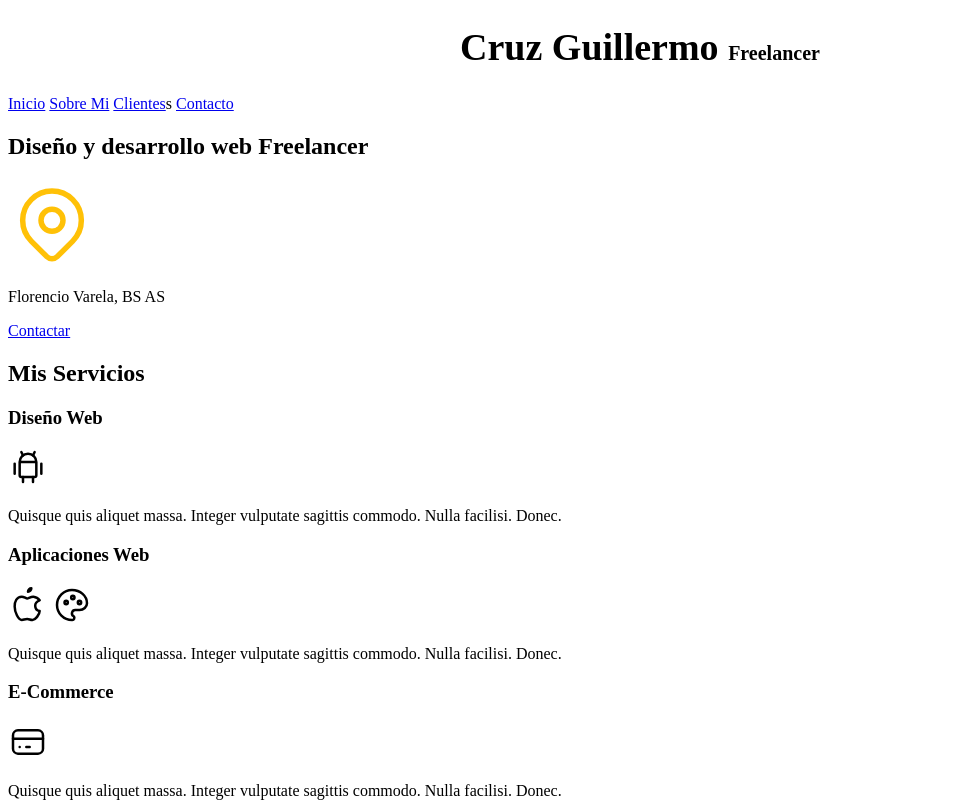
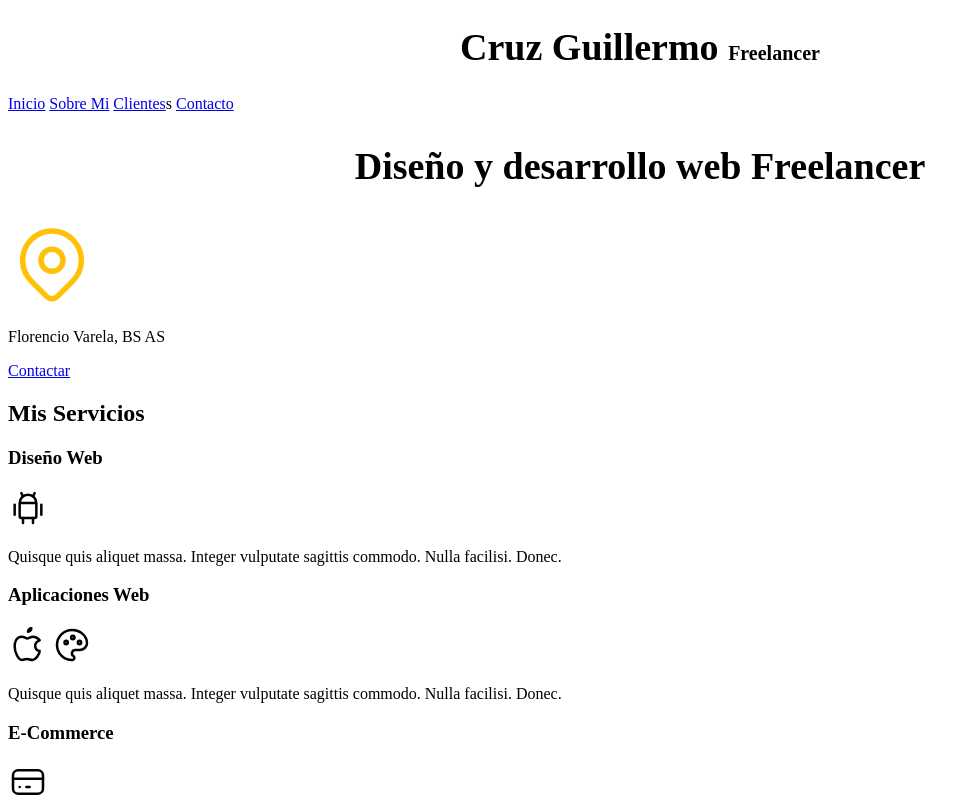
Before and after one commit to aplicacionesmoviles/proyectoweb, a plain HTML site: page index.html in a window 1280 px wide. Shown: the top 805 px of the page, without its empty margins (0-980 px from the left). Drawn offline with Linux system fonts and the light colour scheme.

Commit message:
defini variables root en hoja de css para paleta de colores

```diff
--- a/css/styles.css
+++ b/css/styles.css
@@ -1,10 +1,27 @@
+:root {
+   --blanco:#ffffff;
+   --oscuro:#212121;
+   --primario: #FFC107;
+   --secundario: #0097A7;
+   --gris: #757575;
+
+
+}
+
 html {
 	font-size:62.5%;
 }
 body {
 	font-size: 16px; /*1rem=10px*/
 }
+.titulo{
+    text-align:center;
+    font-size:3.8rem;
 
+}
+.titulo span {
+    font-size: 2rem;
+}
 h1 {
 	text-align:center;
 	font-size: 3.8rem;
--- a/index.html
+++ b/index.html
@@ -9,7 +9,7 @@
 </head>
 <body>
     <header>
-         <h1> Cruz Guillermo <span>Freelancer</span> </h1>
+         <h1 class="titulo"> Cruz Guillermo <span>Freelancer</span> </h1>
 
     </header>
      <nav> <!-- menu de navegacion de un solo nivel, para varios niveles se una <ul >con  <li>-->
@@ -22,7 +22,7 @@
 
 
     <section>  <!--no hace parte del contenido ppal entonces lo pongo denro del ssection-->
-            <h2> Diseño y desarrollo web Freelancer</h2>
+            <h2 class="titulo"> Diseño y desarrollo web Freelancer</h2>
             <p>
                 <svg xmlns="http://www.w3.org/2000/svg"
                 viewBox="0 0 24 24"
```
